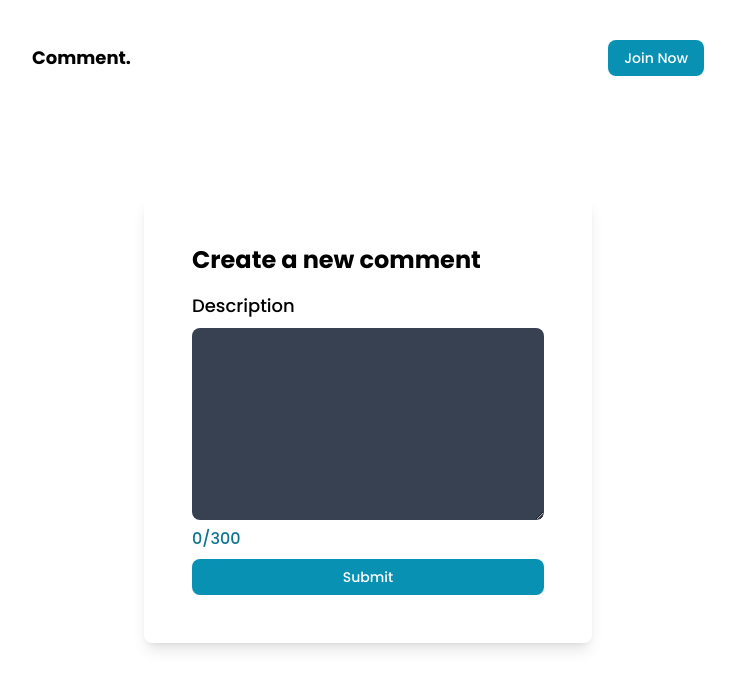
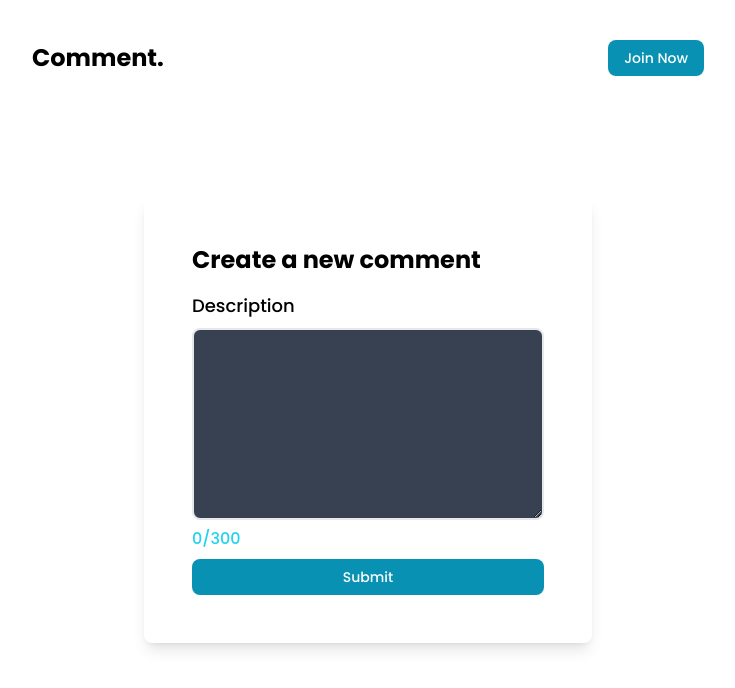
Before and after one commit to Mr-Forder/TinySocial, a Next.js app: page /post in a window 1280 px wide. Shown: the top 688 px of the page, without its empty margins (272-1007 px from the left). Built offline with nearby package versions, Linux system fonts and the light colour scheme; no server answers.

Commit message:
style fix

```diff
--- a/components/Comment.js
+++ b/components/Comment.js
@@ -2,10 +2,10 @@ import React from "react";
 
 const Comment = ({ children, avatar, usernme, description }) => {
   return (
-    <div className="bg-gray-700 p-4 my-2 rounded-lg">
+    <div className="bg-pink-600 p-4 my-2 rounded-lg border-2 border-white">
       <div className="flex items-center gap-2">
         <img src={avatar} className="w-10 rounded-full" />
-        <h2 className="text-sm">{usernme}</h2>
+        <h2 className="text-sm text-white">{usernme}</h2>
       </div>
       <div className="py-4 px-16">
         <p>{description}</p>
--- a/components/Nav.js
+++ b/components/Nav.js
@@ -10,7 +10,7 @@ export default function Nav() {
   return (
     <nav className="flex justify-between items-center py-10">
       <Link href="/">
-        <button className="text-lg font-bold">Comment.</button>
+        <button className="text-2xl font-bold">Comment.</button>
       </Link>
       <ul className="flex items-center gap-10">
         {!user && (
--- a/pages/auth/login.js
+++ b/pages/auth/login.js
@@ -33,7 +33,7 @@ export default function Login() {
     <div className="shadow-xl mt-32 p-10 text-gray-700 rounded-lg">
       <h2 className="text-2xl font-medium">Join Today</h2>
       <div className="py-4">
-        <h3 className="py-4">Sign in with one of the providers</h3>
+        <h3 className="py-4">or, sign in with Google.</h3>
         <button
           onClick={GoogleLogin}
           className="text-white bg-gray-700 w-full font-medium rounded-lg flex align-middle p-4 gap-2"
--- a/pages/post.js
+++ b/pages/post.js
@@ -60,10 +60,10 @@ const post = () => {
               setPost({ ...post, description: e.target.value });
             }}
             value={post.description}
-            className="bg-gray-700 h-48 w-full text-white rounded-lg p-2 text-sm"
+            className="bg-gray-700 h-48 w-full text-white rounded-lg p-2 text-sm border-2"
           ></textarea>
           <p
-            className={`text-cyan-700 font-medium text-small ${
+            className={`text-cyan-400 font-medium text-small ${
               post.description.length > 300 ? "text-red-600" : ""
             }`}
           >
```
